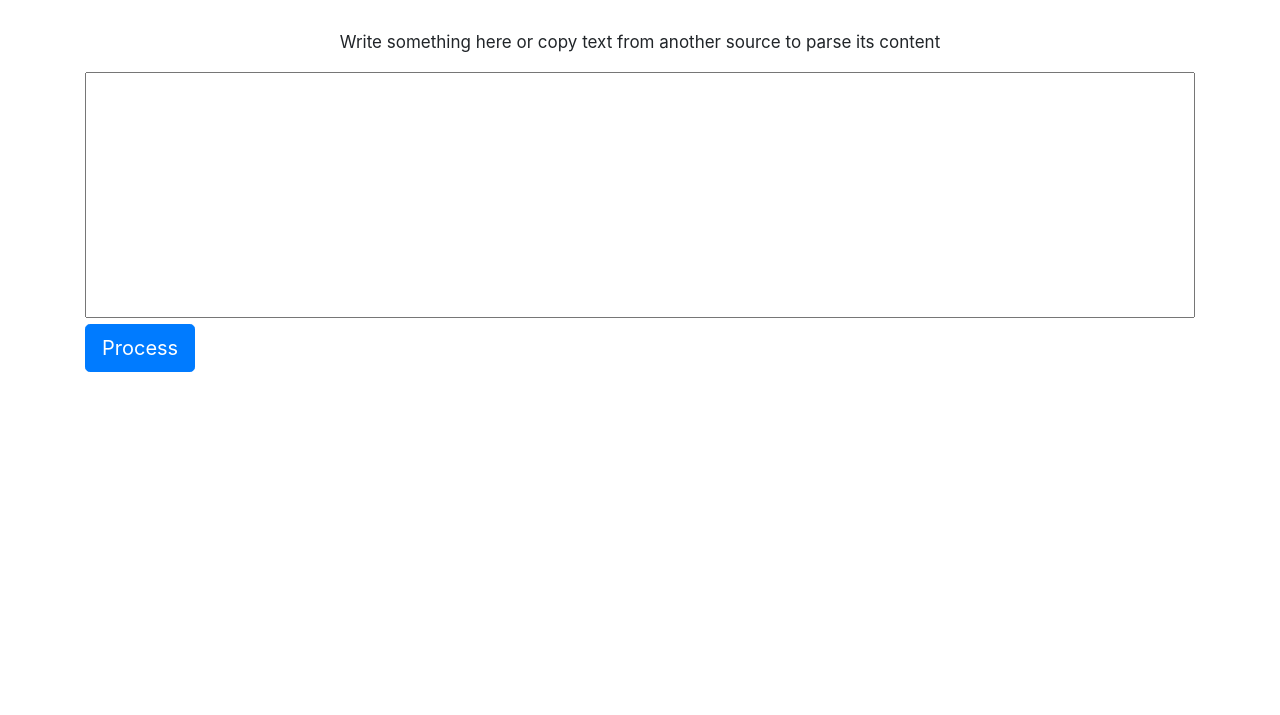
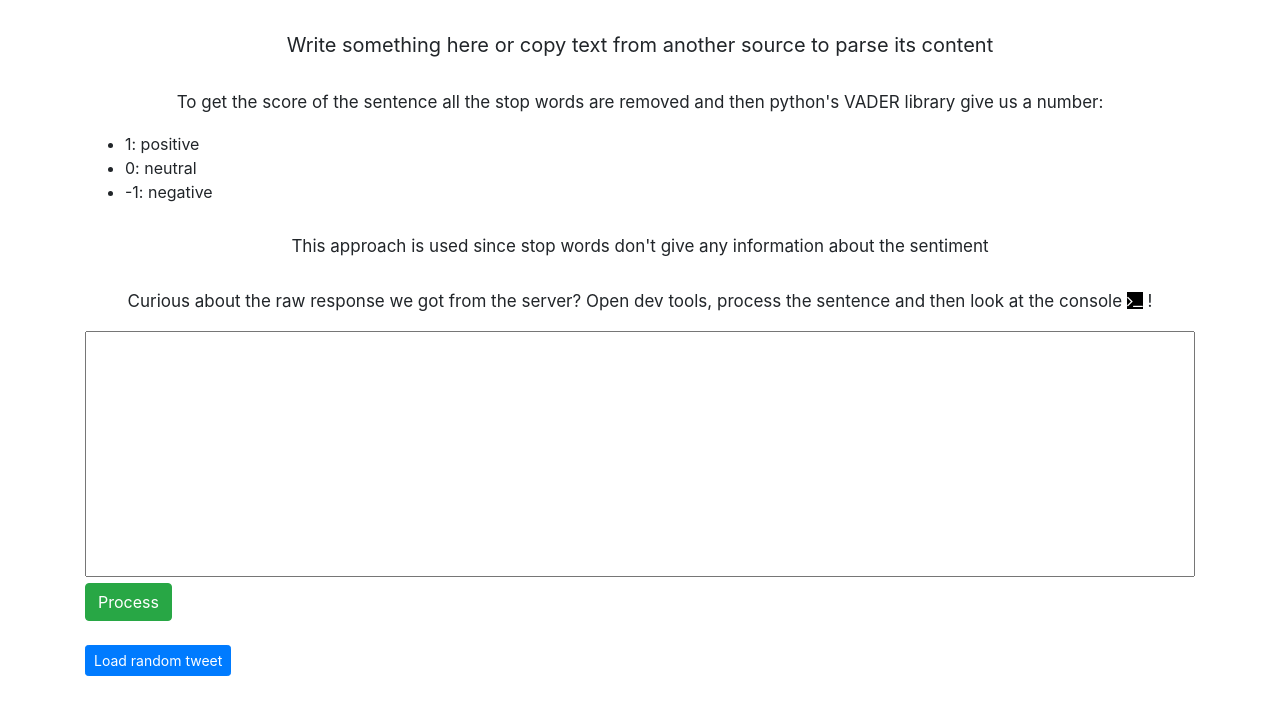
Before and after one commit to daniel-sjkdm/djangonltk, a Django app: page /tell-me/ in a window 1280 px wide. Shown: the part 56-771 px from the top of the page. Run offline with Django 3.2, Linux system fonts and the light colour scheme; parts of the project's set-up code (start-up, migrations or seed data) failed here and were passed over; some libraries are stand-ins or nearby versions.

Commit message:
Description and load random tweet

```diff
--- a/templates/write_your_own.html
+++ b/templates/write_your_own.html
@@ -14,13 +14,27 @@
 {% block body %}
     <div class="container">
         <div>
-            <p> Write something here or copy text from another source to parse its content  </p>
+            <p style="font-size: 20px;"> Write something here or copy text from another source to parse its content  </p>
+            <p> To get the score of the sentence all the stop words are removed and then python's VADER library give us
+                a number:
+            </p>
+            <ul>
+                <li> 1: positive </li>
+                <li> 0: neutral  </li>
+                <li> -1: negative </li>
+            </ul>
+            <p> This approach is used since stop words don't give any information about the sentiment </p>
+            <p> Curious about the raw response we got from the server? Open dev tools, process the sentence
+                and then look at the console <i class="fa fa-terminal" aria-hidden="true" style="color: white; background-color: black"></i> !
+            </p>
             <form id="wyoform" method="POST">
                 {% csrf_token %}
                 <textarea name="tms" id="tms" rows="10"></textarea>
                 <br/>
-                <button type="submit" class="btn btn-primary btn-lg" id="submit-btn"> Process </button>
+                <button type="submit" class="btn btn-success btn-md" id="submit-btn"> Process </button>
             </form>
+            <br/>
+            <button class="btn btn-primary btn-sm" id="random_tweet"> Load random tweet </button>
         </div>
 
         <div class="wyo-processing">
@@ -71,7 +85,17 @@
                         const sentence_pos_tags = response["sentence_pos"].map(item => (
                             `< ${item} >`
                         ));
-                        const sentence_lemma = response["sentence_lemma"].map(item => Object.entries(item)).map(item => `<${item[0]}: ${item[1]}>`)
+                        const sentence_lemma = response["sentence_lemma"].map(item => Object.values(item)).join(", ");
+                        let sentence_sentiment = "";
+                        if (response["sentence_sentiment"] === 1) {
+                            sentence_sentiment = "positive";
+                        }
+                        else if (response["sentence_sentiment"] === -1) {
+                            sentence_sentiment = "negative";
+                        }
+                        else {
+                            sentence_sentiment = "neutral";
+                        }
                         $(".wyo-processing").show();
                         $("#wyo-body").html("");
                         $("#wyo-body").append(`
@@ -95,6 +119,10 @@
                                 <td> Words Lemma </td>
                                 <td> ${ sentence_lemma } </td>
                             </tr>
+                            <tr>
+                                <td> Sentiment </td>
+                                <td> ${ sentence_sentiment } </td>
+                            </tr>
                         `);
                     },
                     error: err => {
@@ -103,5 +131,20 @@
                 });
             }
         });
+
+        $("#random_tweet").click(() => {
+            $.ajax({
+                url: "http://127.0.0.1:8000/api/tweet/random",
+                method: "GET",
+                success: response => {
+                    const tweet = response.tweet;
+                    $("#tms").html(tweet);
+                    console.log(tweet)
+                },
+                error: err => {
+                    alert("There was an error at server");
+                }
+            });
+        });
     </script>
 {% endblock %}
```
